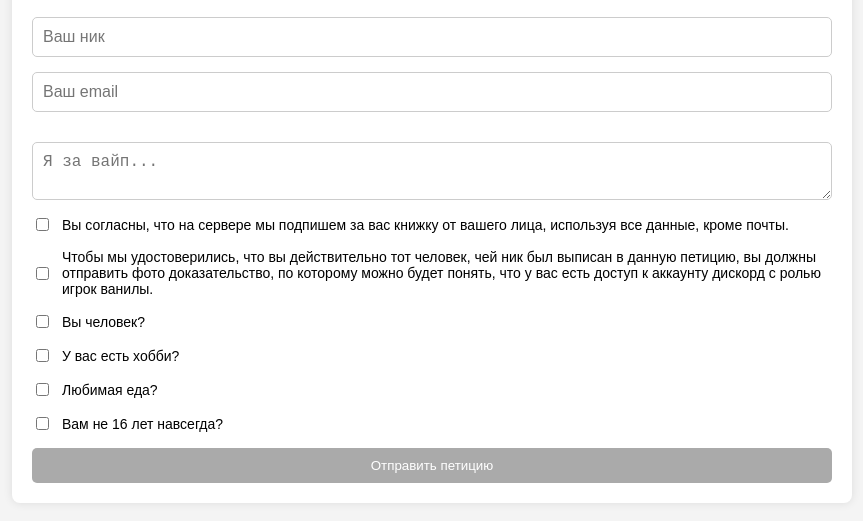
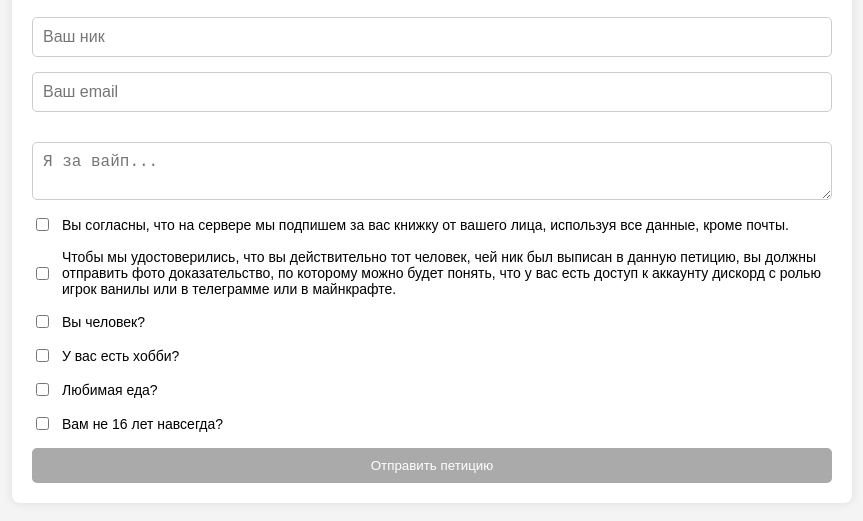
Before and after one commit to kotofey99/petision, a plain HTML site: page index.html in a window 1280 px wide. Shown: the part 157-678 px from the top of the page, without its empty margins (208-1071 px from the left). Drawn offline with Linux system fonts and the light colour scheme.

Commit message:
Update index.html

```diff
--- a/index.html
+++ b/index.html
@@ -179,7 +179,7 @@
 
         <label class="checkbox-label">
           <input type="checkbox" id="confirmAccountCheckbox">
-          Чтобы мы удостоверились, что вы действительно тот человек, чей ник был выписан в данную петицию, вы должны отправить фото доказательство, по которому можно будет понять, что у вас есть доступ к аккаунту дискорд с ролью игрок ванилы.
+          Чтобы мы удостоверились, что вы действительно тот человек, чей ник был выписан в данную петицию, вы должны отправить фото доказательство, по которому можно будет понять, что у вас есть доступ к аккаунту дискорд с ролью игрок ванилы или в телеграмме или в майнкрафте.
         </label>
 
         <!-- Новые чекбоксы -->
```
